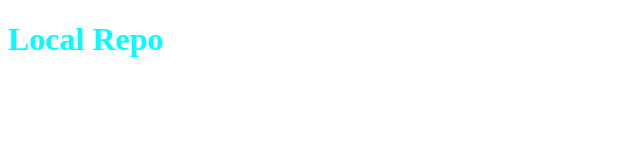
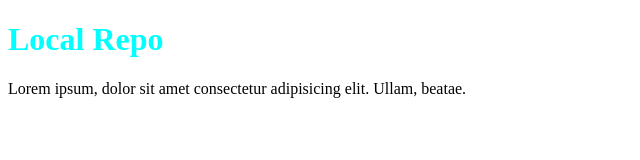
Before and after one commit to m-umer-iqbal/local-to-remote-repo, a plain HTML site: page index.html in a window 1280 px wide. Shown: the whole page, without its empty margins (0-640 px from the left). Drawn offline with Linux system fonts and the light colour scheme.

Commit message:
Added a paragraph

```diff
--- a/index.html
+++ b/index.html
@@ -8,5 +8,6 @@
 </head>
 <body>
     <h1>Local Repo</h1>
+    <p>Lorem ipsum, dolor sit amet consectetur adipisicing elit. Ullam, beatae.</p>
 </body>
 </html>
```
